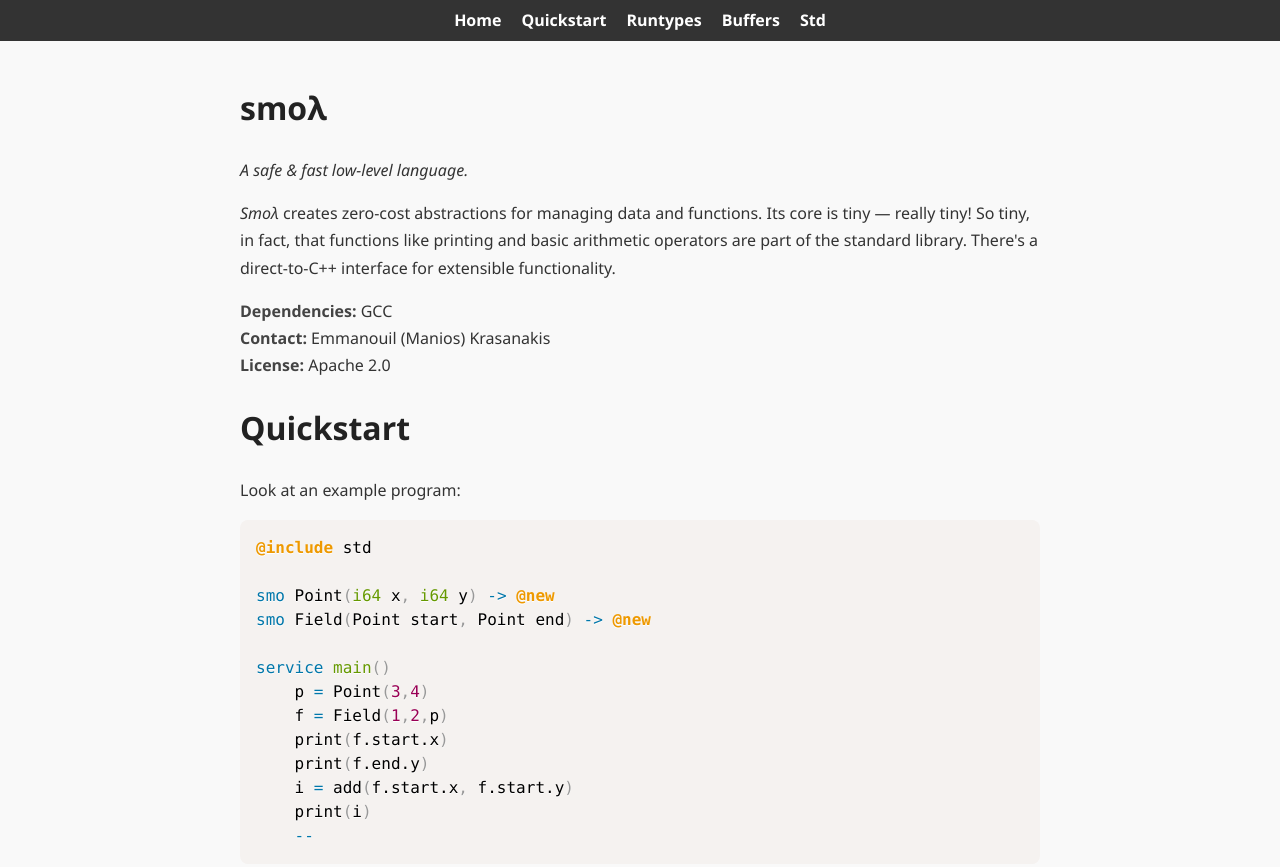
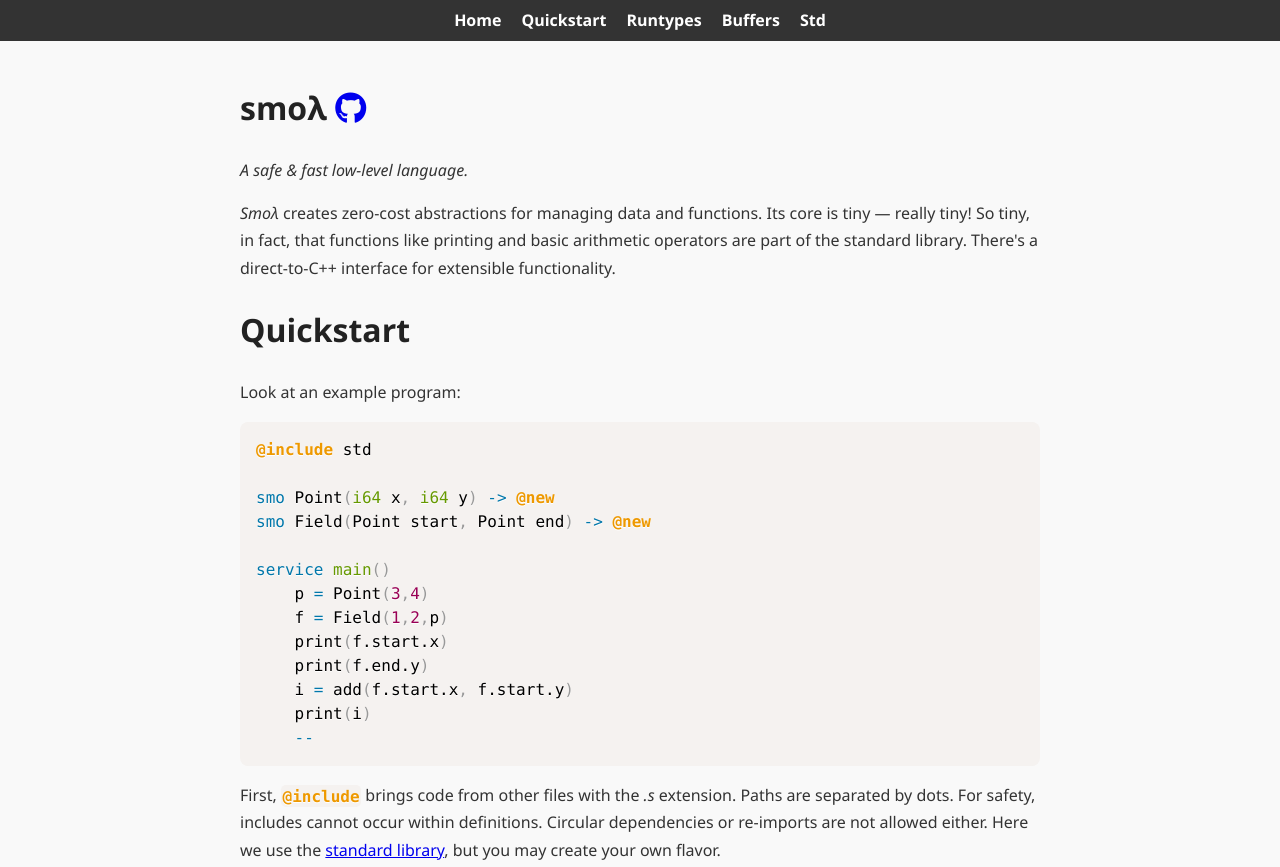
Before and after one commit to maniospas/smol, a plain HTML site: page docs/index.html in a window 1280 px wide. Shown: the top 867 px of the page. Drawn offline with nearby package versions, Linux system fonts and the light colour scheme.

Commit message:
github link in docs

```diff
--- a/docs/index.html
+++ b/docs/index.html
@@ -23,6 +23,7 @@
     pre code {background: none;font-family: 'Courier New', Courier, monospace;font-size: 90%;}
     p strong {color: #444;}
   </style>
+  <link rel="stylesheet" href="https://cdnjs.cloudflare.com/ajax/libs/font-awesome/6.5.0/css/all.min.css">
 </head>
 <body>
 
@@ -37,18 +38,18 @@
 
 <div class="container">
 
-<h1 id="home">smoλ</h1>
+<h1 id="home">smoλ <a href="https://github.com/maniospas/smol" target="_blank" title="GitHub">
+<i class="fab fa-github"></i>
+</a></h1>
 
-<p><em>A safe & fast low-level language.</em></p>
+<p><em>A safe & fast low-level language.</em>
+</p>
 
 <p><i>Smoλ</i> creates zero-cost abstractions for managing data and functions.
 Its core is tiny — really tiny! So tiny, in fact, that functions like printing and basic
 arithmetic operators are part of the standard library.
 There's a direct-to-C++ interface for extensible functionality.</p></p>
 
-<p><strong>Dependencies:</strong> GCC<br>
-<strong>Contact:</strong> Emmanouil (Manios) Krasanakis<br>
-<strong>License:</strong> Apache 2.0</p>
 
 <h1 id="quickstart">Quickstart</h1>
 
@@ -264,7 +265,8 @@ abstractions. They can also unpack unions provided as arguments.</p>
 
 <p>
 For example, the <code class="language-smolambda">Type</code> union
-below is determined when calling <code class="language-smolambda">inc</code> to match the <code class="language-smolambda">Point</code>
+below is determined to be <code class="language-smolambda">f64</code> while
+calling <code class="language-smolambda">inc</code> to match the <code class="language-smolambda">Point</code>
 argument and carries over to the internal
 implementation. Therefore, the <code class="language-smolambda">f64</code> primitive is used for reading, constructing
 a two-dimensional point, for casting the value of <i>1</i> to the appropriate type,
```
Also changed, not shown: 1 other file.
